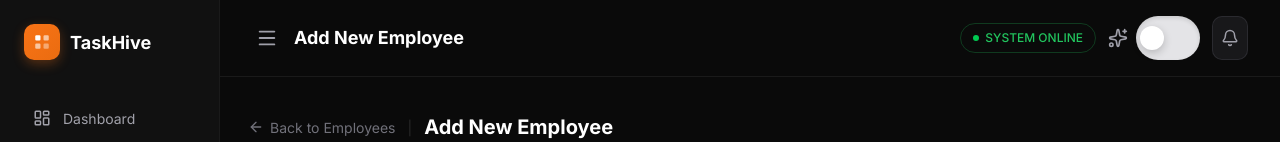
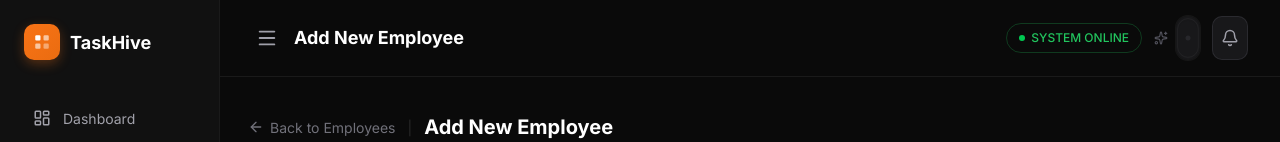
Before and after one commit to DigiworkAILabs/TaskHive, a Next.js app in the folder taskhive-frontend/: page /admin/employees/new in a window 1280 px wide. Shown: the top 142 px of the page. Built offline with nearby package versions, Linux system fonts and the light colour scheme; no server answers.

Commit message:
bugfix: fixed the ml service button UI/UX

```diff
--- a/taskhive-frontend/app/admin/layout.tsx
+++ b/taskhive-frontend/app/admin/layout.tsx
@@ -266,7 +266,7 @@ export default function AdminLayout({ children }: { children: React.ReactNode })
                                             : pathname.includes('/audit')
                                                 ? 'Audit & Compliance'
                                                 : pathname.includes('/tasks')
-                                                    ? 'Task Management'
+                                                    ? 'Manage Task'
                                                     : 'Dashboard'}
                         </h2>
                     </div>
--- a/taskhive-frontend/features/ml/components/MlFeatureToggle.tsx
+++ b/taskhive-frontend/features/ml/components/MlFeatureToggle.tsx
@@ -11,34 +11,43 @@ export const MlFeatureToggle = () => {
     }, []);
 
     if (!mounted) {
-        return <div className="w-16 h-8" />;
+        return <div className="w-6 h-6" />;
     }
 
     return (
-        <div className="flex items-center gap-2" title="Enable Machine Learning Insights">
+        <div className="flex items-center gap-2" title="Machine Learning Status">
             <Sparkles
-                size={20}
-                className={`transition-colors duration-300 ${isMlEnabled ? 'text-[#ff4b4b]' : 'text-zinc-400'}`}
+                size={14}
+                className={`transition-colors duration-300 ${isMlEnabled ? 'text-[#ff4b4b] animate-pulse' : 'text-zinc-600'}`}
             />
             <button
                 type="button"
-                role="switch"
+                role="radio"
                 aria-checked={isMlEnabled}
                 onClick={toggleMlEnabled}
                 className={`
-                    relative inline-flex h-8 w-16 flex-shrink-0 cursor-pointer
-                    rounded-full transition-colors duration-300 ease-in-out
-                    focus:outline-none shadow-[inset_0_2px_4px_rgba(0,0,0,0.12)] items-center
-                    ${isMlEnabled ? 'bg-[#ff4b4b]' : 'bg-zinc-200'}
+                    group relative flex h-6 w-6 items-center justify-center rounded-full
+                    transition-all duration-300 ease-in-out focus:outline-none
+                    ${isMlEnabled
+                        ? 'bg-[#ff4b4b]/10 ring-1 ring-[#ff4b4b]/30 shadow-[0_0_12px_rgba(255,75,75,0.2)]'
+                        : 'bg-zinc-800/50 ring-1 ring-white/5 shadow-inner'
+                    }
                 `}
             >
-                <span className="sr-only">Use ML Insights</span>
-                <span
-                    aria-hidden="true"
+                {/* Outer Ring / Track */}
+                <div className={`
+                    absolute inset-0 rounded-full border transition-all duration-300
+                    ${isMlEnabled ? 'border-[#ff4b4b]/40 scale-100' : 'border-white/5 scale-90'}
+                `} />
+
+                {/* Inner Indicator (The Radio Dot) */}
+                <div
                     className={`
-                        pointer-events-none inline-block h-6 w-6 transform rounded-full
-                        bg-white shadow-[0_3px_8px_rgba(0,0,0,0.2)] ring-0 transition duration-300 ease-in-out
-                        ${isMlEnabled ? 'translate-x-9' : 'translate-x-1'}
+                        h-2.5 w-2.5 rounded-full transition-all duration-500 ease-[cubic-bezier(0.34,1.56,0.64,1)]
+                        ${isMlEnabled
+                            ? 'bg-[#ff4b4b] shadow-[0_0_8px_#ff4b4b] scale-100 opacity-100'
+                            : 'bg-zinc-700 scale-50 opacity-40'
+                        }
                     `}
                 />
             </button>
--- a/taskhive-frontend/features/notification/services/webSocketService.ts
+++ b/taskhive-frontend/features/notification/services/webSocketService.ts
@@ -19,7 +19,7 @@ class WebSocketService {
             // eslint-disable-next-line @typescript-eslint/no-require-imports
             webSocketFactory: () => {
                 const SockJS = require('sockjs-client');
-                return new SockJS(`${process.env.NEXT_PUBLIC_WS_URL}/ws`);
+                return new SockJS(process.env.NEXT_PUBLIC_WS_URL);
             },
 
             onConnect: () => {
--- a/taskhive-frontend/features/task/components/TaskList.tsx
+++ b/taskhive-frontend/features/task/components/TaskList.tsx
@@ -176,7 +176,7 @@ export const TaskList: React.FC = () => {
         <div>
             {/* Header */}
             <div style={{ display: 'flex', alignItems: 'center', justifyContent: 'space-between', marginBottom: '24px', flexWrap: 'wrap', gap: '12px' }}>
-                <h1 style={{ fontSize: '20px', fontWeight: 700, color: '#ffffff', margin: 0 }}>Task Management</h1>
+                <h1 style={{ fontSize: '20px', fontWeight: 700, color: '#ffffff', margin: 0 }}>All Tasks</h1>
                 <Link
                     href="/admin/tasks/new"
                     style={{
```
Also changed, not shown: 1 other file (tests, documents, lock files or other folders).
